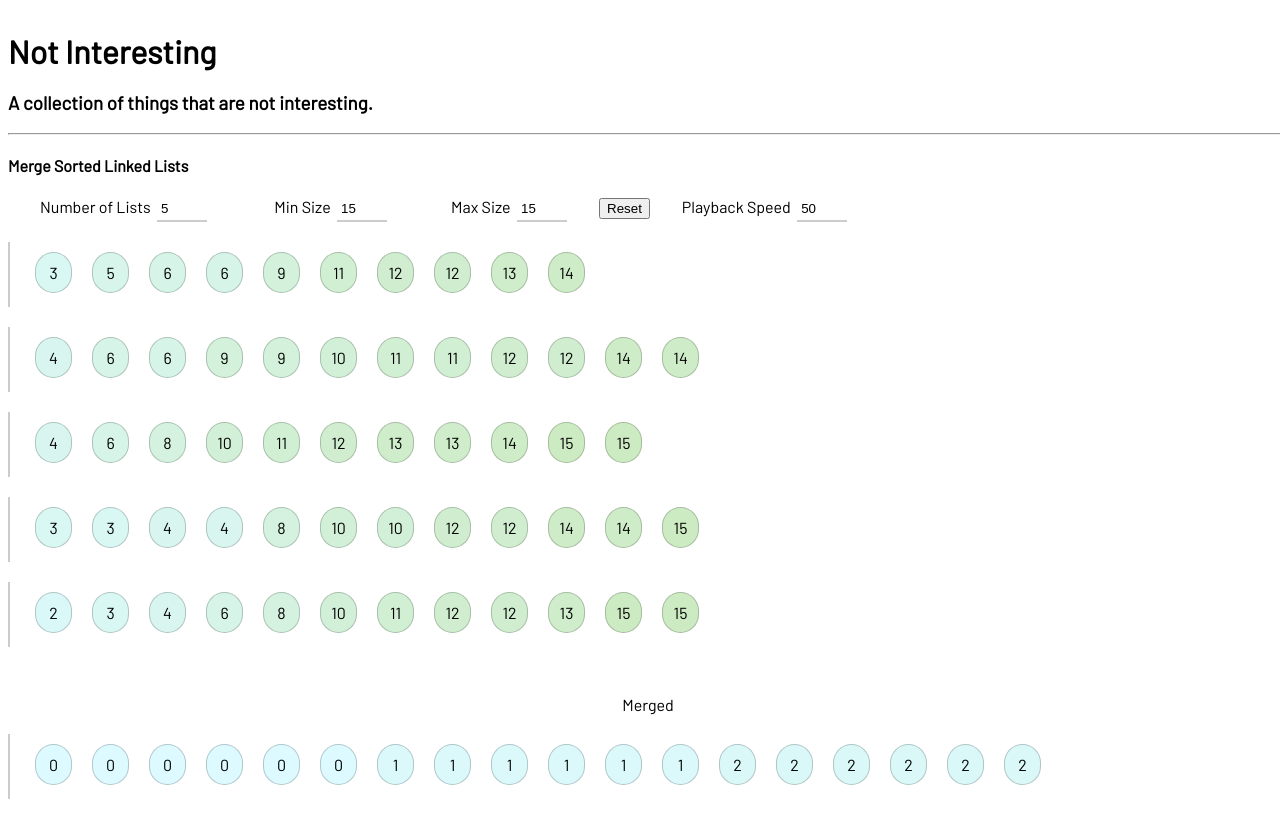
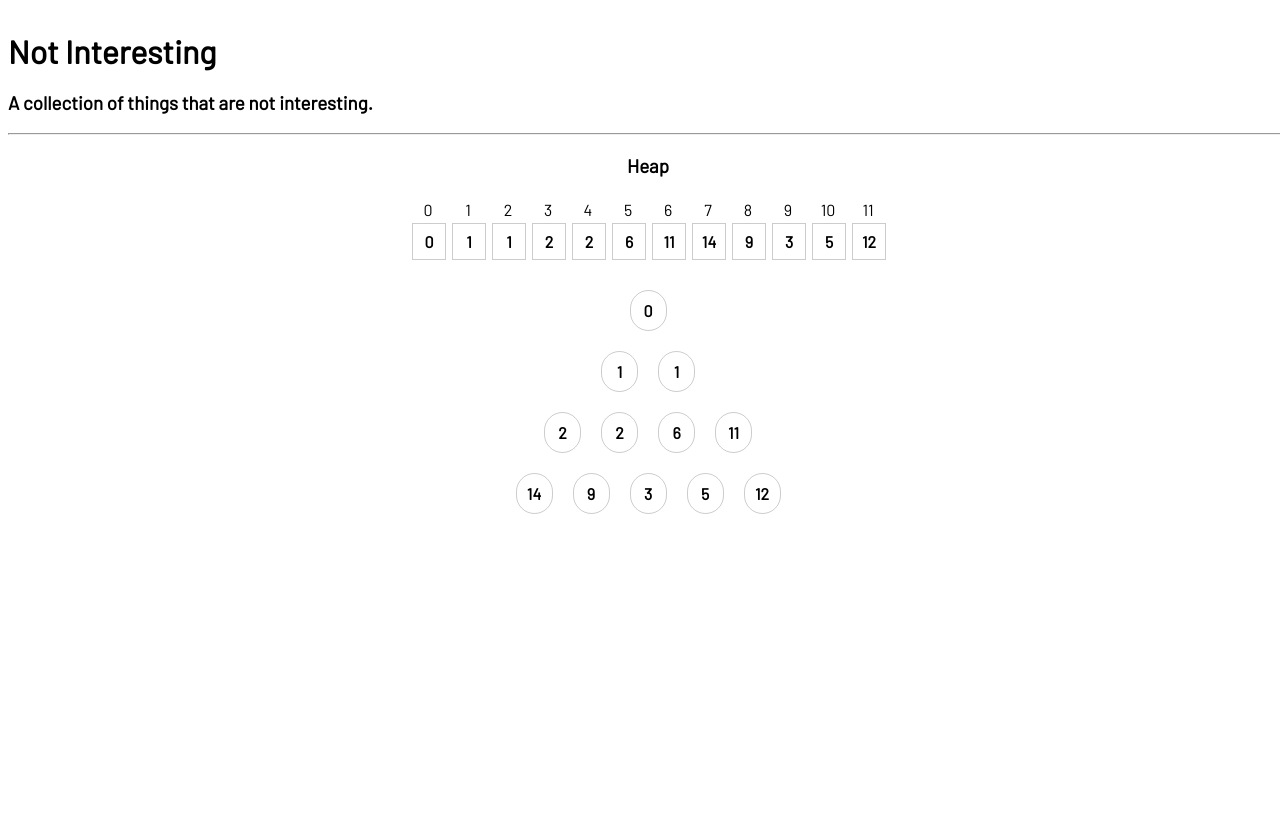
Before and after one commit to Hammerlord/Not-Interesting, a React app: page / in a window 1280 px wide. Built offline with nearby package versions, Linux system fonts and the light colour scheme.

Commit message:
Add visual representation of min heap

```diff
--- a/src/App.jsx
+++ b/src/App.jsx
@@ -1,5 +1,6 @@
 import { createUseStyles } from "react-jss";
 import MergeLinkedLists from "./MergeLinkedLists";
+import Heap from "./Heap";
 
 const useStyles = createUseStyles({
     root: {
@@ -21,7 +22,7 @@ const App = () => {
                 <h1>Not Interesting</h1>
                 <h3>A collection of things that are not interesting.</h3>
                 <hr />
-                <MergeLinkedLists />
+                <Heap />
             </div>
         </div>
     );
--- /dev/null
+++ b/src/Heap.jsx
@@ -0,0 +1,176 @@
+import { useState } from "react";
+import { createUseStyles } from "react-jss";
+
+const makeMinHeap = () => {
+    const arr = [];
+
+    const getLChildIndex = (i) => {
+        return 2 * i + 1;
+    };
+
+    const getRChildIndex = (i) => {
+        return 2 * i + 2;
+    };
+
+    const getParentIndex = (i) => {
+        return Math.floor((i - 1) / 2);
+    };
+
+    const minHeapify = (i) => {
+        const l = getLChildIndex(i);
+        const r = getRChildIndex(i);
+        let smallest = i;
+        if (arr[l] < arr[i]) {
+            smallest = l;
+        }
+
+        if (arr[r] < arr[smallest]) {
+            smallest = r;
+        }
+
+        if (smallest !== i) {
+            const temp = arr[i];
+            arr[i] = arr[smallest];
+            arr[smallest] = temp;
+            minHeapify(smallest);
+        }
+    };
+
+    const removeMin = () => {
+        if (arr.length === 0) {
+            return null;
+        }
+
+        const root = arr[0];
+        arr[0] = arr[arr.length - 1];
+        minHeapify(0);
+        return root;
+    };
+
+    const swap = (i, j) => {
+        const temp = arr[i];
+        arr[i] = arr[j];
+        arr[j] = temp;
+    };
+
+    const add = (item) => {
+        arr.push(item);
+        let i = arr.length - 1;
+
+        while (i > 0 && arr[getParentIndex(i)] > arr[i]) {
+            swap(getParentIndex(i), i);
+            i = getParentIndex(i);
+        }
+    };
+
+    return {
+        getHeap: () => arr,
+        add,
+        removeMin,
+        getLChildIndex,
+        getRChildIndex,
+        getParentIndex,
+    };
+};
+
+export const getRandomInt = (min, max) => {
+    min = Math.ceil(min);
+    max = Math.floor(max);
+    return Math.floor(Math.random() * (max - min + 1)) + min;
+};
+
+const isPowerOfTwo = (n) => n > 0 && !(n & (n - 1));
+
+const useStyles = createUseStyles({
+    root: {
+        textAlign: "center",
+    },
+    node: {
+        display: "inline-block",
+        width: "15px",
+        margin: "10px",
+        padding: "10px",
+        textAlign: "center",
+        border: "1px solid rgba(0, 0, 0, 0.2)",
+        borderRadius: "30px",
+        verticalAlign: "top",
+        fontWeight: 600,
+    },
+    arrayContainer: {
+        marginBottom: "16px",
+    },
+    arrayItem: {
+        display: "inline-block",
+        margin: "4px",
+        minWidth: "32px",
+        textAlign: "center",
+        verticalAlign: "top",
+    },
+    arrayItemIndex: {},
+    arrayItemInner: {
+        border: "1px solid rgba(0, 0, 0, 0.2)",
+        verticalAlign: "top",
+        width: "100%",
+        fontWeight: 600,
+        padding: "8px 0",
+        marginTop: "4px",
+    },
+});
+
+const Heap = () => {
+    const [heap] = useState(() => {
+        const createdHeap = makeMinHeap();
+        Array.from({ length: 12 }).forEach(() => {
+            const int = getRandomInt(0, 15);
+            createdHeap.add(int);
+        });
+
+        return createdHeap;
+    });
+
+    const classes = useStyles();
+
+    const heapLevels = (() => {
+        const minHeap = heap.getHeap();
+        if (minHeap.length === 0) {
+            return [[]];
+        }
+
+        const levels = [];
+
+        minHeap.forEach((item, i) => {
+            if (isPowerOfTwo(i + 1)) {
+                levels.push([]);
+            }
+
+            levels[levels.length - 1].push(item);
+        });
+
+        return levels;
+    })();
+
+    return (
+        <div className={classes.root}>
+            <h3>Heap</h3>
+            <div className={classes.arrayContainer}>
+                {heap.getHeap().map((item, i) => (
+                    <div className={classes.arrayItem}>
+                        <div className={classes.arrayItemIndex}>{i}</div>
+                        <div className={classes.arrayItemInner}>{item}</div>
+                    </div>
+                ))}
+            </div>
+            {heapLevels.map((level, i) => (
+                <div key={i}>
+                    {level.map((item, i) => (
+                        <div key={i} className={classes.node}>
+                            {item}
+                        </div>
+                    ))}
+                </div>
+            ))}
+        </div>
+    );
+};
+
+export default Heap;
```
